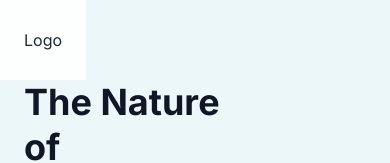
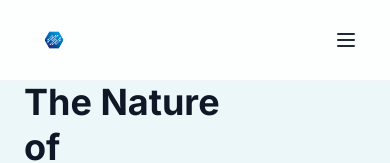
Before and after one commit to WonganiNyirenda18/learn-web-by-building, a React (Vite) app: page / in a window 390 px wide. Shown: the top 163 px of the page. Built offline with nearby package versions, Linux system fonts and the light colour scheme.

Commit message:
feat: added logo image and imported it in the header component

```diff
--- a/src/Components/Header.jsx
+++ b/src/Components/Header.jsx
@@ -1,23 +1,67 @@
+import Logo from "../Assets/Logo2.png"
+import { useState } from 'react';
+
 export default function Header() {
+    const [isOpen, setIsOpen] = useState(false);
+
     return (
-        <header className="fixed top-0 bg-white/90 backdrop-blur-sm z-50 border-b border-gray-100">
+        <header className="fixed w-full top-0 bg-white/90 backdrop-blur-sm z-50 border-b border-gray-100">
             <div className="max-w-7xl mx-auto px-6 h-20 flex items-center justify-between">
-                <div>
-                    <p>Logo</p>
+
+
+                <div className="flex-shrink-0">
+                    <div className="w-15 h-15 rounded-lg overflow-hidden flex items-center justify-center">
+                        <img
+                            src={Logo}
+                            alt="Logo"
+                            className="w-full h-full object-contain"
+                        />
+                    </div>
                 </div>
 
+
+
                 <nav className="hidden md:flex items-center gap-12">
-                    <a href="#" className="text-gray-500 font-medium hover:text-gray-900 transition-colors">Home</a>
-                    <a href="#" className="text-gray-500 font-medium hover:text-gray-900 transition-colors">About</a>
-                    <a href="#" className="text-gray-500 font-medium hover:text-gray-900 transition-colors">Contact</a>
+                    <a href="#" className="text-gray-900 font-medium hover:text-blue-600 transition-colors border-b-2 border-black pb-1">Home</a>
+                    <a href="#" className="text-gray-500 font-medium hover:text-blue-600 transition-colors">About</a>
+                    <a href="#" className="text-gray-500 font-medium hover:text-blue-600 transition-colors">Contact</a>
                 </nav>
+
+
 
                 <div className="hidden md:block">
                     <button className="bg-black text-white px-6 py-2.5 rounded-full font-medium hover:bg-gray-800 transition-all">
                         Blog
                     </button>
                 </div>
+
+
+
+                <button
+                    className="md:hidden p-2"
+                    onClick={() => setIsOpen(!isOpen)}
+                >
+                    <svg className="w-6 h-6" fill="none" stroke="currentColor" viewBox="0 0 24 24">
+                        {isOpen ? (
+                            <path strokeLinecap="round" strokeLinejoin="round" strokeWidth={2} d="M6 18L18 6M6 6l12 12" />
+                        ) : (
+                            <path strokeLinecap="round" strokeLinejoin="round" strokeWidth={2} d="M4 6h16M4 12h16M4 18h16" />
+                        )}
+                    </svg>
+                </button>
             </div>
+
+
+            {isOpen && (
+                <div className="md:hidden absolute top-20 left-0 w-full bg-white border-b border-gray-100 p-6 flex flex-col gap-4 shadow-lg">
+                    <a href="#" className="text-gray-900 font-medium">Home</a>
+                    <a href="#" className="text-gray-500 font-medium">About</a>
+                    <a href="#" className="text-gray-500 font-medium">Contact</a>
+                    <button className="bg-black text-white px-6 py-2.5 rounded-full font-medium w-full">
+                        Blog
+                    </button>
+                </div>
+            )}
         </header>
     );
 }
```
Also changed, not shown: src/Assets/Logo2.png (added).
